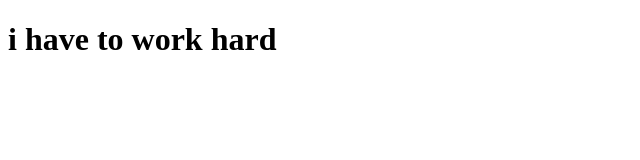
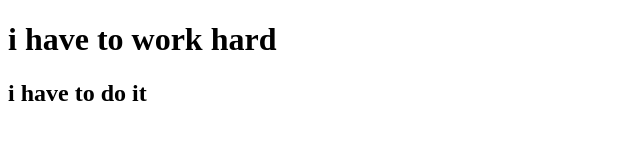
Before and after one commit to AshikpHerodowza/my-third-website, a plain HTML site: page index.html in a window 1280 px wide. Shown: the whole page, without its empty margins (0-640 px from the left). Drawn offline with Linux system fonts and the light colour scheme.

Commit message:
learned git

```diff
--- a/index.html
+++ b/index.html
@@ -7,5 +7,6 @@
 </head>
 <body>
     <h1>i have to work hard</h1>
+    <h2>i have to do it </h2>
 </body>
 </html>
```
